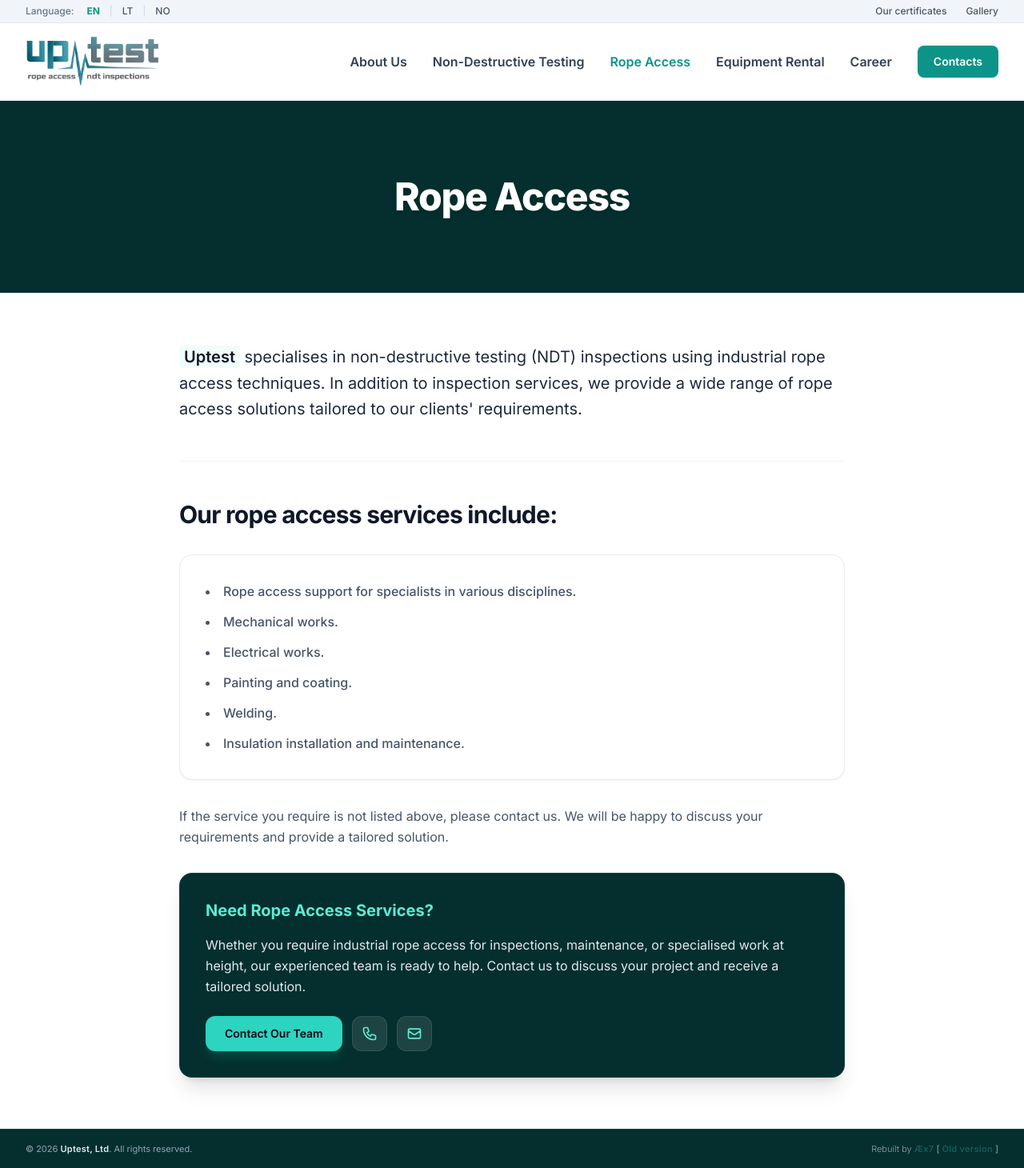
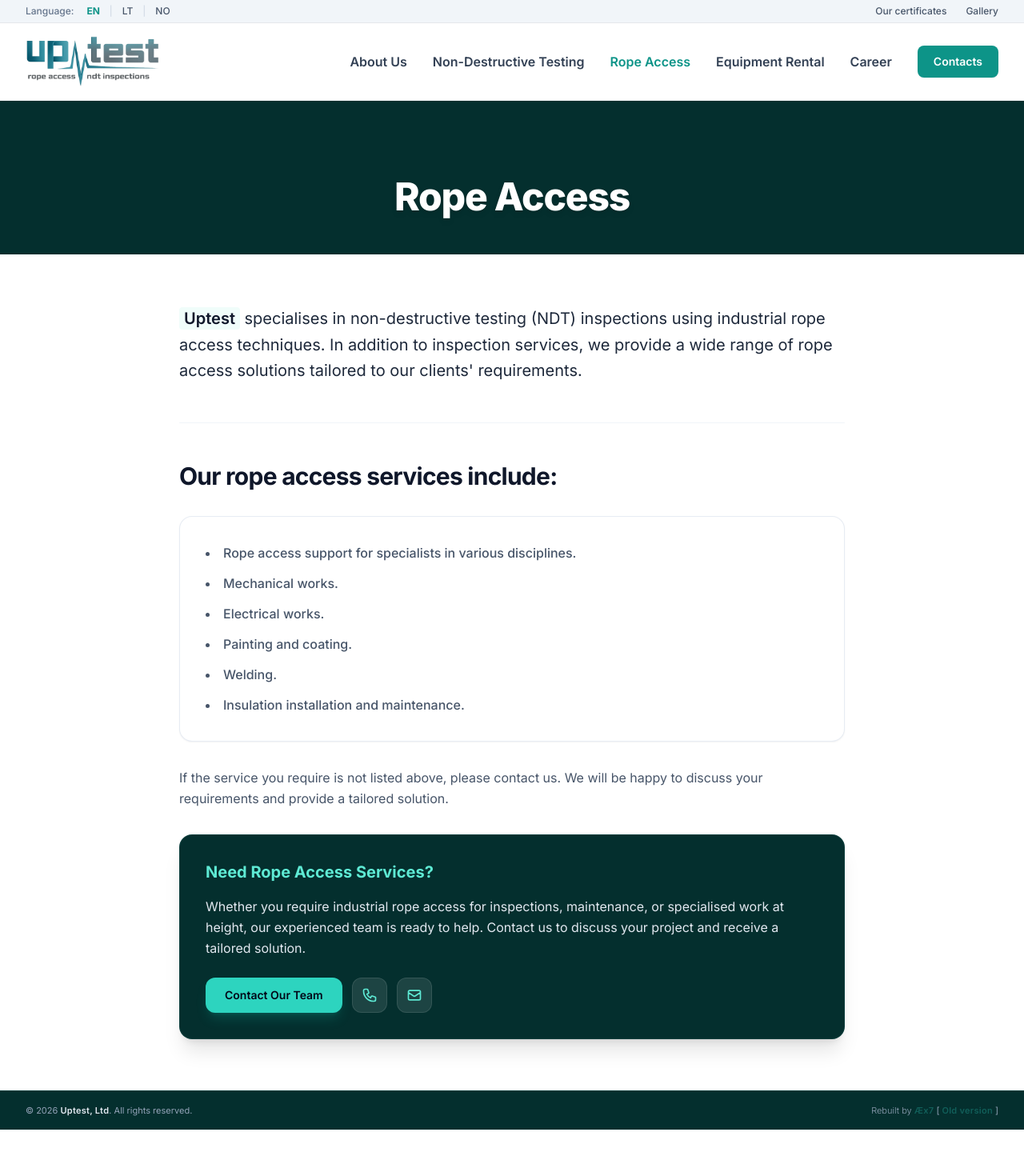
Before and after one commit to mruslys/uptest.no, a Jekyll site: the page built from rope-access/index.html, in a window 1280 px wide. Shown: the whole page at 80% size. Built offline with Jekyll 4.4.1, drawn with Linux system fonts in a browser that asks for light colours; nearby versions of some CDN libraries; after the commit the page ends 1412 px from its top, so only the background shows below that.

Commit message:
Update page.html

```diff
--- a/_layouts/page.html
+++ b/_layouts/page.html
@@ -1,7 +1,8 @@
 {% assign data = site.data.data %}
 
 <!DOCTYPE html>
-<html lang="{{ page.lang }}" class="scroll-smooth">
+
+<html lang="{{ page.lang }}" class="scroll-smooth h-full">
 <head>
     <meta charset="UTF-8">
     <meta name="viewport" content="width=device-width, initial-scale=1.0">
@@ -11,7 +12,8 @@
     <link rel="stylesheet" href="fonts.css">
     {% include tailwind.html %}
 </head>
-<body class="bg-white text-slate-800 antialiased font-sans flex flex-col min-h-screen">
+
+<body class="bg-white text-slate-800 antialiased font-sans flex flex-col h-full">
 
     <!-- Įtraukiamas headeris -->
     {% include header.html %}
```
